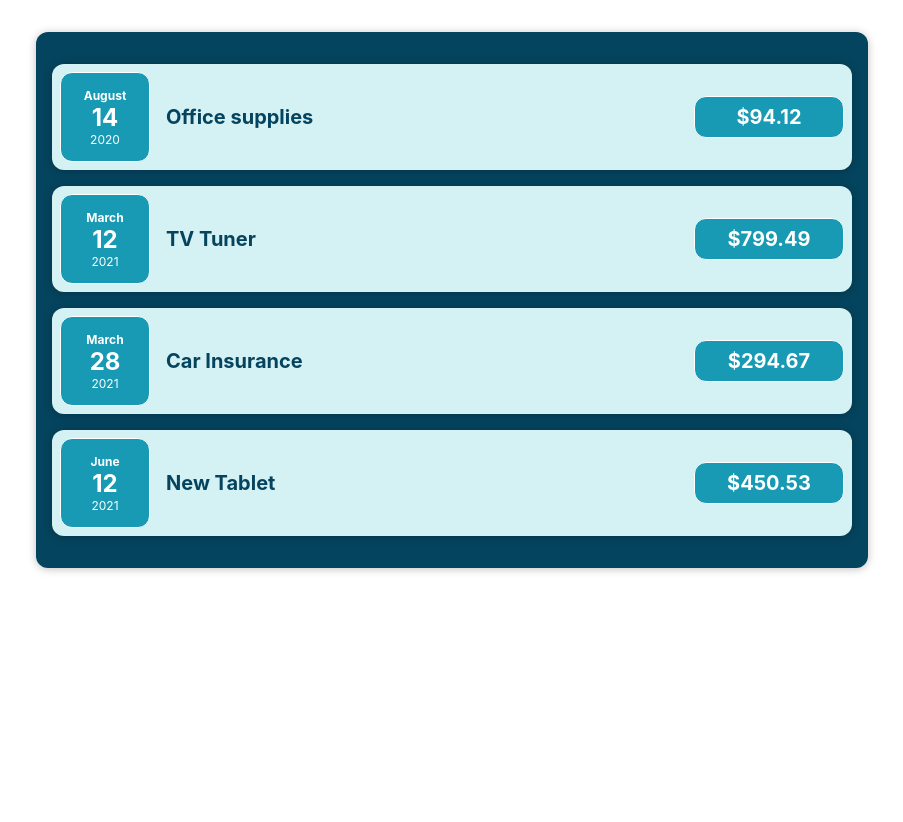
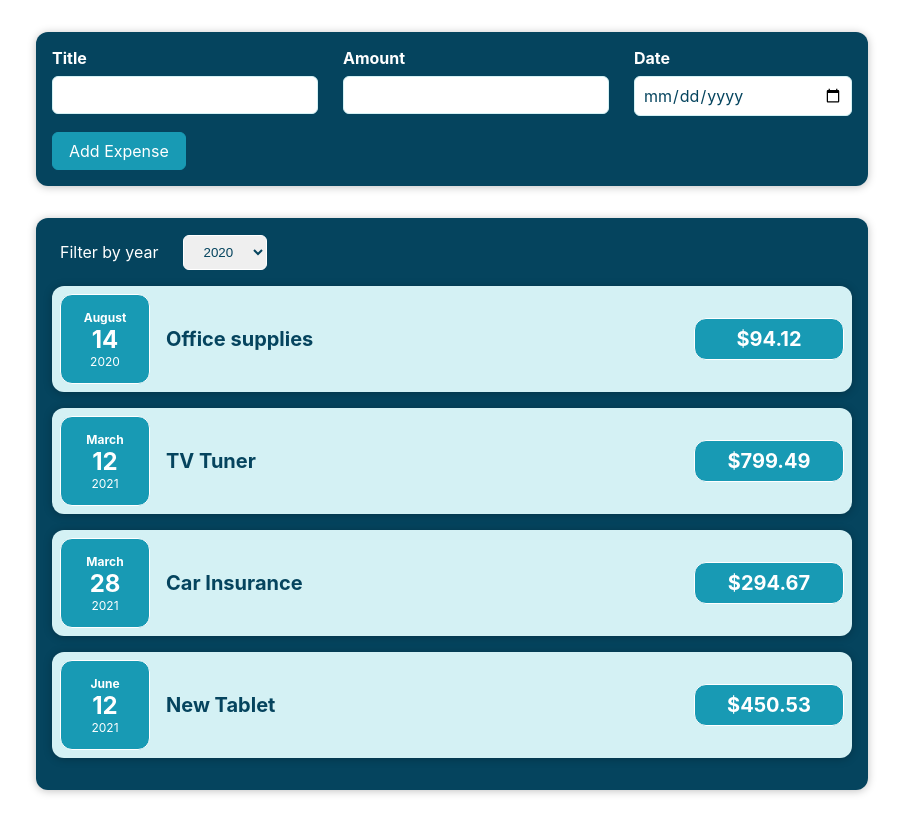
Before and after one commit to ivana-petrovic-ey/react-exercise, a React (Create React App) app: page / in a window 1280 px wide. Shown: the whole page, without its empty margins (188-1091 px from the left). Before the commit the page ends 800 px from the top, so only its background shows below. Built offline with nearby package versions, Linux system fonts and the light colour scheme.

Commit message:
ExpenseFilter component added

```diff
--- a/public/index.html
+++ b/public/index.html
@@ -9,7 +9,6 @@
       name="description"
       content="Web site created using create-react-app"
     />
-    <link rel="manifest" href="%PUBLIC_URL%/manifest.json" />
 
     <title>React-exercise project</title>
   </head>
--- a/src/App.js
+++ b/src/App.js
@@ -1,3 +1,6 @@
+import React from "react";
+
+import NewExpense from "./components/NewExpense/Newexpense";
 import Expenses from "./components/Expenses/Expenses";
 
 const App = () => {
@@ -28,8 +31,13 @@
     },
   ];
 
+  const addExpenseHandler = (expense) => {
+    console.log(expense);
+  };
+
   return (
     <div>
+      <NewExpense onAddExpense={addExpenseHandler} />
       <Expenses items={expenses} />
     </div>
   );
--- a/src/components/Expenses/Expenses.js
+++ b/src/components/Expenses/Expenses.js
@@ -1,10 +1,22 @@
+import React, { useState } from "react";
+
 import ExpenseItem from "./ExpenseItem";
 import Card from "../UI/Card";
+import ExpensesFilter from "./ExpensesFilter";
 import "./Expenses.css";
 
 const Expenses = (props) => {
+  const [filteredYear, setFilteredYear] = useState("2020");
+  const filterchangeHandler = (selectedYear) => {
+    setFilteredYear(selectedYear);
+  };
+
   return (
     <Card className="expenses">
+      <ExpensesFilter
+        selected={filteredYear}
+        onChangeFilter={filterchangeHandler}
+      />
       <ExpenseItem
         title={props.items[0].title}
         amount={props.items[0].amount}
--- /dev/null
+++ b/src/components/Expenses/ExpensesFilter.css
@@ -0,0 +1,21 @@
+.expenses-filter__control label {
+  color: white;
+  margin-right: 1rem;
+  padding: 0.5rem;
+}
+.expenses-filter__control select {
+  padding: 0.5rem 1rem;
+  border-radius: 6px;
+  /* background-color: #d4f1f4; */
+  color: #05445e;
+  border: 1px solid white;
+}
+.expenses-filter__control select .option {
+  background-color: #d4f1f4;
+}
+
+.expenses-filter__control {
+  display: flex;
+  justify-content: start;
+  align-items: center;
+}
--- /dev/null
+++ b/src/components/Expenses/ExpensesFilter.js
@@ -0,0 +1,33 @@
+import React from "react";
+
+import "./ExpensesFilter.css";
+
+const ExpensesFilter = (props) => {
+  const dropDownChangeHandler = (e) => {
+    props.onChangeFilter(e.target.value);
+  };
+
+  return (
+    <div className="expenses-filter">
+      <div className="expenses-filter__control">
+        <label>Filter by year</label>
+        <select value={props.selected} onChange={dropDownChangeHandler}>
+          <option className="option" value="2022">
+            2022
+          </option>
+          <option className="option" value="2021">
+            2021
+          </option>
+          <option className="option" value="2020">
+            2020
+          </option>
+          <option className="option" value="2019">
+            2019
+          </option>
+        </select>
+      </div>
+    </div>
+  );
+};
+
+export default ExpensesFilter;
--- /dev/null
+++ b/src/components/NewExpense/ExpenseForm.css
@@ -0,0 +1,28 @@
+.new-expense__controls {
+  display: flex;
+  flex-wrap: wrap;
+  gap: 1rem;
+  margin-bottom: 1rem;
+  text-align: left;
+  justify-content: space-between;
+}
+
+.new-expense__control label {
+  font-weight: bold;
+  margin-bottom: 0.5rem;
+  display: block;
+}
+
+.new-expense__control input {
+  font: inherit;
+  padding: 0.5rem;
+  border-radius: 6px;
+  border: 1px solid #d4f1f4;
+  min-width: 200px;
+  max-width: 95%;
+  color: #05445e;
+}
+
+.new-expense__actions {
+  text-align: left;
+}
--- /dev/null
+++ b/src/components/NewExpense/Expenseform.js
@@ -0,0 +1,74 @@
+import React, { useState } from "react";
+import "./ExpenseForm.css";
+
+const ExpenseForm = (props) => {
+  const [enteredTitle, setEnteredTitle] = useState("");
+  const [enteredAmount, setEnteredAmount] = useState("");
+  const [enteredDate, setEnteredDate] = useState("");
+
+  const titleChangeHandler = (e) => {
+    setEnteredTitle(e.target.value);
+  };
+  const amountChangeHandler = (e) => {
+    setEnteredAmount(e.target.value);
+  };
+  const dateChangeHandler = (e) => {
+    setEnteredDate(e.target.value);
+  };
+
+  const submitHandler = (e) => {
+    e.preventDefault();
+
+    const expenseData = {
+      title: enteredTitle,
+      amount: enteredAmount,
+      date: new Date(enteredDate),
+    };
+
+    props.onSaveExpenseData(expenseData);
+    // console.log(expenseData);
+    setEnteredTitle("");
+    setEnteredAmount("");
+    setEnteredDate("");
+  };
+
+  return (
+    <form onSubmit={submitHandler}>
+      <div className="new-expense__controls">
+        <div className="new-expense__control">
+          <label>Title</label>
+          <input
+            type="text"
+            value={enteredTitle}
+            onChange={titleChangeHandler}
+          />
+        </div>
+        <div className="new-expense__control">
+          <label>Amount</label>
+          <input
+            type="number"
+            value={enteredAmount}
+            min="0.01"
+            step="0.01"
+            onChange={amountChangeHandler}
+          />
+        </div>
+        <div className="new-expense__control">
+          <label>Date</label>
+          <input
+            type="date"
+            value={enteredDate}
+            min="2020-01-01"
+            max="2022-12-31"
+            onChange={dateChangeHandler}
+          />
+        </div>
+      </div>
+      <div className="new-expense__actions">
+        <button type="submit">Add Expense</button>
+      </div>
+    </form>
+  );
+};
+
+export default ExpenseForm;
--- /dev/null
+++ b/src/components/NewExpense/NewExpense.css
@@ -0,0 +1,33 @@
+.new-expense {
+  background-color: #05445e;
+  color: white;
+  padding: 1rem;
+  margin: 2rem auto;
+  width: 50rem;
+  max-width: 95%;
+  border-radius: 12px;
+  text-align: center;
+  box-shadow: 0 1px 8px rgba(0, 0, 0, 0.25);
+}
+
+.new-expense button {
+  font: inherit;
+  cursor: pointer;
+  padding: 0.5rem 1rem;
+  border: 1px solid #189ab4;
+  background-color: #189ab4;
+  color: white;
+  border-radius: 6px;
+}
+
+.new-expense button:hover,
+.new-expense button:active {
+  background-color: #1489a0;
+  border: 1px solid #1489a0;
+}
+
+/* .new-expense button.alternative {
+  color: #220131;
+  border-color: transparent;
+  background-color: transparent;
+} */
--- /dev/null
+++ b/src/components/NewExpense/Newexpense.js
@@ -0,0 +1,21 @@
+import React from "react";
+import "./NewExpense.css";
+import ExpenseForm from "./Expenseform";
+
+const NewExpense = (props) => {
+  const saveExpenseDataHandler = (enteredExpenseData) => {
+    const expenseData = {
+      ...enteredExpenseData,
+      id: Math.random().toString(),
+    };
+    props.onAddExpense(expenseData);
+  };
+
+  return (
+    <div className="new-expense">
+      <ExpenseForm onSaveExpenseData={saveExpenseDataHandler} />
+    </div>
+  );
+};
+
+export default NewExpense;
```
Also changed, not shown: src/components/Expenses/ExpenseItem.js (+9 -0 lines), public/manifest.json (deleted), 1 other file (tests, documents, lock files or other folders).
